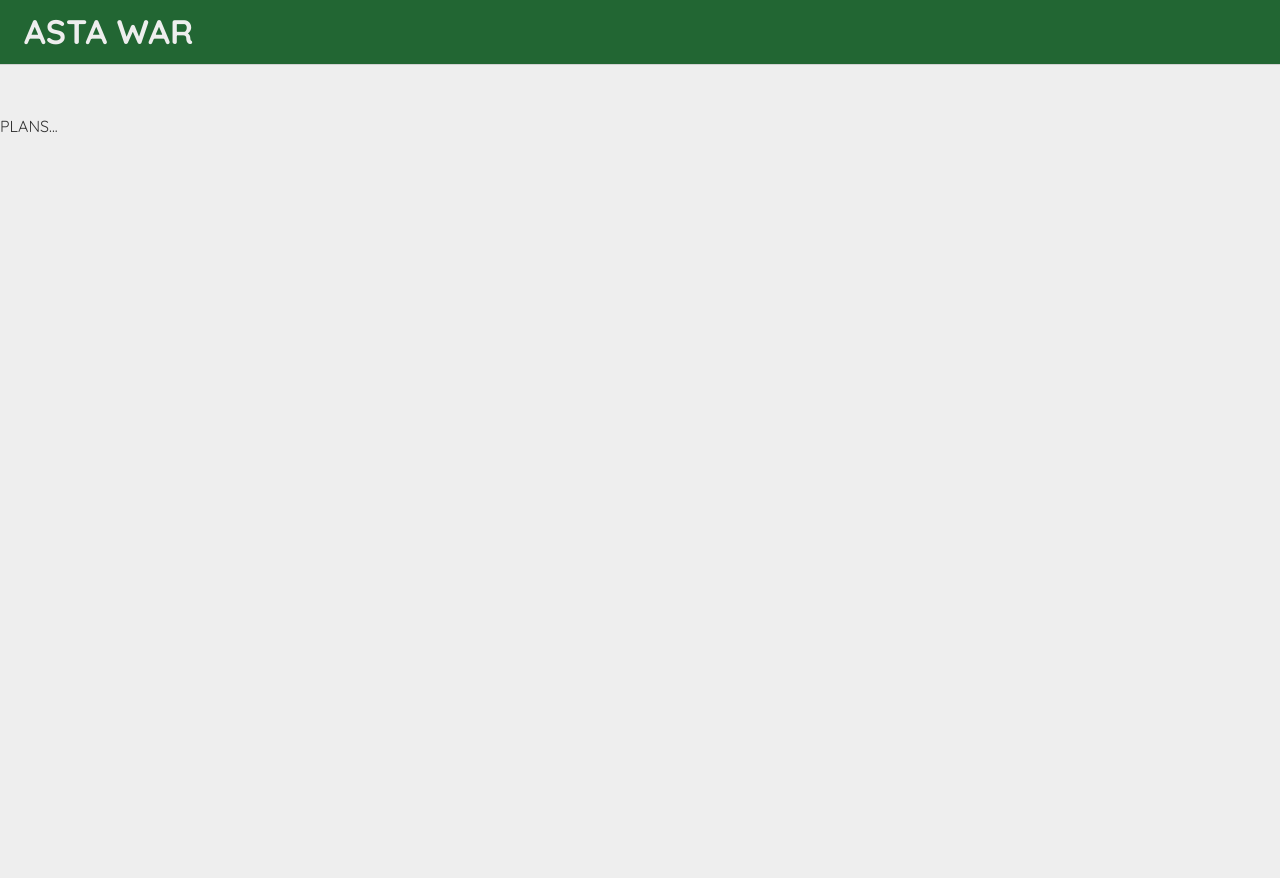
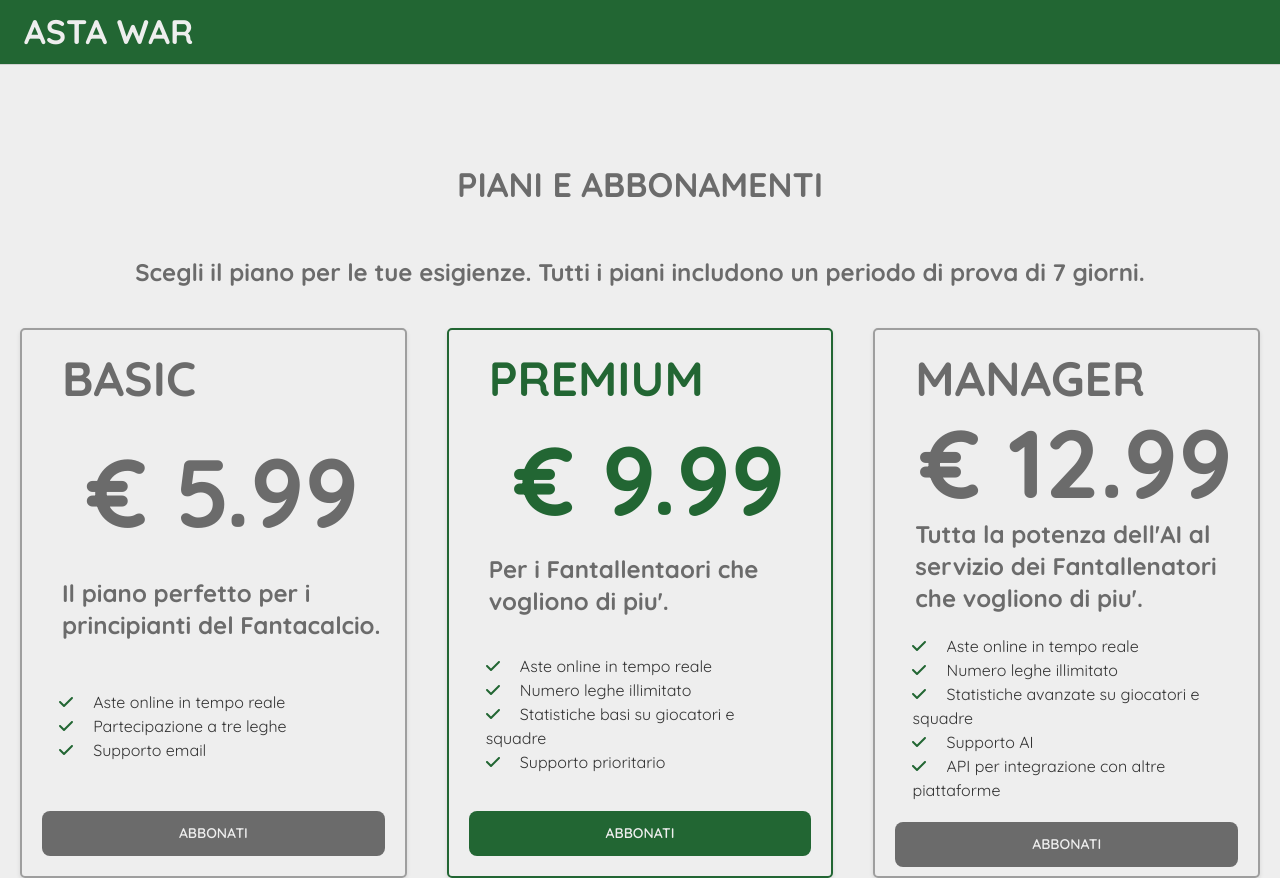
Before and after one commit to danielecomandini/astawar, a React (Vite) app: page /plans in a window 1280 px wide. Before the commit the page ends 800 px from the top, so only its background shows below. Built offline with nearby package versions, Linux system fonts and the light colour scheme.

Commit message:
Piani di abbonamento

```diff
--- a/src/App.tsx
+++ b/src/App.tsx
@@ -6,8 +6,8 @@ import {
 } from "react-router-dom";
 import AstaWarIndex from "./pages/index/AstaWarIndex";
 import AstaWarHeader from "./pages/index/components/AstaWarHeader";
-import AstaWarPlanOptions from "./pages/index/components/AstaWarPlanOptions";
 import { Toolbar } from "@mui/material";
+import AstaWarPlansIndex from "./pages/plans/AstaWarPlansIndex";
 
 const App = () => {
   return (
@@ -26,7 +26,7 @@ const App = () => {
           {/* Protected area with fixed Layout */}
           <Route path="/" element={<Outlet />}>
             <Route index element={<AstaWarIndex />} />
-            <Route path="plans" element={<AstaWarPlanOptions />} />
+            <Route path="plans" element={<AstaWarPlansIndex />} />
           </Route>
         </Routes>
       </Router>
--- a/src/pages/index/components/AstaWarPlanOptions.jsx
+++ /dev/null
@@ -1,11 +0,0 @@
-import { Toolbar } from "@mui/material";
-
-const AstaWarPlanOptions = () => {
-  return (
-    <>
-      <div>PLANS...</div>
-    </>
-  );
-};
-
-export default AstaWarPlanOptions;
--- a/src/pages/index/components/AstaWarUpperSection.jsx
+++ b/src/pages/index/components/AstaWarUpperSection.jsx
@@ -1,8 +1,15 @@
+import { useNavigate } from "react-router-dom";
 import AWButton from "../../../UI/elements/AWButton";
 import AWText from "../../../UI/elements/AWText";
 import { AW_COLORS } from "../../../UI/themes/AstaWarTheme";
 
 const AstaWarUpperSection = () => {
+  const navigate = useNavigate();
+
+  const onViewPlanButtonClickHandler = () => {
+    navigate("/plans");
+  };
+
   return (
     <>
       <AWText
@@ -32,6 +39,7 @@ const AstaWarUpperSection = () => {
           sx={{
             backgroundColor: AW_COLORS.headerBg,
           }}
+          onClick={onViewPlanButtonClickHandler}
         >
           PROVA GRATUITA 7 GIORNI
         </AWButton>
--- /dev/null
+++ b/src/pages/plans/AstaWarPlansIndex.jsx
@@ -0,0 +1,11 @@
+import AstaWarPlansHeader from "./components/AstaWarPlansHeader";
+import AstaWarPlansOptions from "./components/AstaWarPlansOptions";
+
+const AstaWarPlansIndex = () => {
+  return <>
+    <AstaWarPlansHeader />
+    <AstaWarPlansOptions />
+  </>;
+};
+
+export default AstaWarPlansIndex;
--- /dev/null
+++ b/src/pages/plans/components/AstaWarPlansHeader.jsx
@@ -0,0 +1,36 @@
+import AWText from "../../../UI/elements/AWText";
+import { AW_COLORS } from "../../../UI/themes/AstaWarTheme";
+
+const AstaWarPlansHeader = () => {
+  return (
+    <div
+      style={{
+        textAlign: "center",
+      }}
+    >
+      <AWText
+        variant="h4"
+        fontWeight="bold"
+        color={AW_COLORS.darkGrey}
+        sx={{
+          paddingTop: "50px",
+        }}
+      >
+        PIANI E ABBONAMENTI
+      </AWText>
+      <AWText
+        variant="h5"
+        fontWeight="bold"
+        color={AW_COLORS.darkGrey}
+        sx={{
+          paddingTop: "50px",
+        }}
+      >
+        Scegli il piano per le tue esigienze. Tutti i piani includono un periodo
+        di prova di 7 giorni.
+      </AWText>
+    </div>
+  );
+};
+
+export default AstaWarPlansHeader;
--- /dev/null
+++ b/src/pages/plans/components/AstaWarPlansOptions.jsx
@@ -0,0 +1,133 @@
+import { faCheck } from "@fortawesome/free-solid-svg-icons";
+import AWIcon from "../../../UI/elements/AWIcon";
+import AWText from "../../../UI/elements/AWText";
+import { AW_COLORS } from "../../../UI/themes/AstaWarTheme";
+import AWButton from "../../../UI/elements/AWButton";
+
+const PLANS = [
+  {
+    id: "BASIC",
+    price: 5.99,
+    description: "Il piano perfetto per i principianti del Fantacalcio.",
+    items: [
+      "Aste online in tempo reale",
+      "Partecipazione a tre leghe",
+      "Supporto email",
+    ],
+  },
+  {
+    id: "PREMIUM",
+    price: 9.99,
+    description: "Per i Fantallentaori che vogliono di piu'.",
+    color: AW_COLORS.headerBg,
+    items: [
+      "Aste online in tempo reale",
+      "Numero leghe illimitato",
+      "Statistiche basi su giocatori e squadre",
+      "Supporto prioritario",
+    ],
+  },
+  {
+    id: "MANAGER",
+    price: 12.99,
+    description: `Tutta la potenza dell'AI al servizio dei Fantallenatori che vogliono di piu'.`,
+    items: [
+      "Aste online in tempo reale",
+      "Numero leghe illimitato",
+      "Statistiche avanzate su giocatori e squadre",
+      "Supporto AI",
+      "API per integrazione con altre piattaforme",
+    ],
+  },
+];
+
+const AstaWarPlansOptions = () => {
+  return (
+    <div style={{ display: "flex", justifyContent: "center" }}>
+      {PLANS.map((opt, idx) => (
+        <div
+          key={idx}
+          style={{
+            border: `2px solid ${opt.color || AW_COLORS.grey}`,
+            borderRadius: "5px",
+            width: "480px",
+            height: "550px",
+            marginLeft: "20px",
+            marginRight: "20px",
+            marginTop: "40px",
+            boxShadow: "0 2px 4px rgba(0,0,0,0.1)",
+            transition: "box-shadow 0.3s ease-in-out",
+            display: "flex",
+            flexDirection: "column",
+            justifyContent: "space-between",
+            padding: "20px",
+          }}
+        >
+          <div>
+            <AWText
+              variant="h3"
+              fontWeight="bold"
+              paddingLeft="20px"
+              color={opt.color || AW_COLORS.darkGrey}
+            >
+              {opt.id}
+            </AWText>
+          </div>
+          <div>
+            <AWText
+              variant="h1"
+              fontWeight="bold"
+              textAlign="center"
+              paddingLeft="20px"
+              color={opt.color || AW_COLORS.darkGrey}
+            >
+              € {opt.price}
+            </AWText>
+          </div>
+          <div>
+            <AWText
+              variant="h5"
+              fontWeight="bold"
+              paddingLeft="20px"
+              color={AW_COLORS.darkGrey}
+            >
+              {opt.description}
+            </AWText>
+          </div>
+          <div
+            style={{
+              margin: "20px auto",
+              width: "90%",
+            }}
+          >
+            {opt.items.map((item, idx) => (
+              <AWText>
+                <AWIcon
+                  icon={faCheck}
+                  color={AW_COLORS.headerBg}
+                  style={{
+                    marginRight: "20px",
+                  }}
+                />
+                {item}
+              </AWText>
+            ))}
+          </div>
+          <div>
+            <AWButton
+              style={{
+                backgroundColor: opt.color || AW_COLORS.darkGrey,
+                margin: "0 auto",
+                width: "100%",
+              }}
+            >
+              Abbonati
+            </AWButton>
+          </div>
+        </div>
+      ))}
+    </div>
+  );
+};
+
+export default AstaWarPlansOptions;
```
